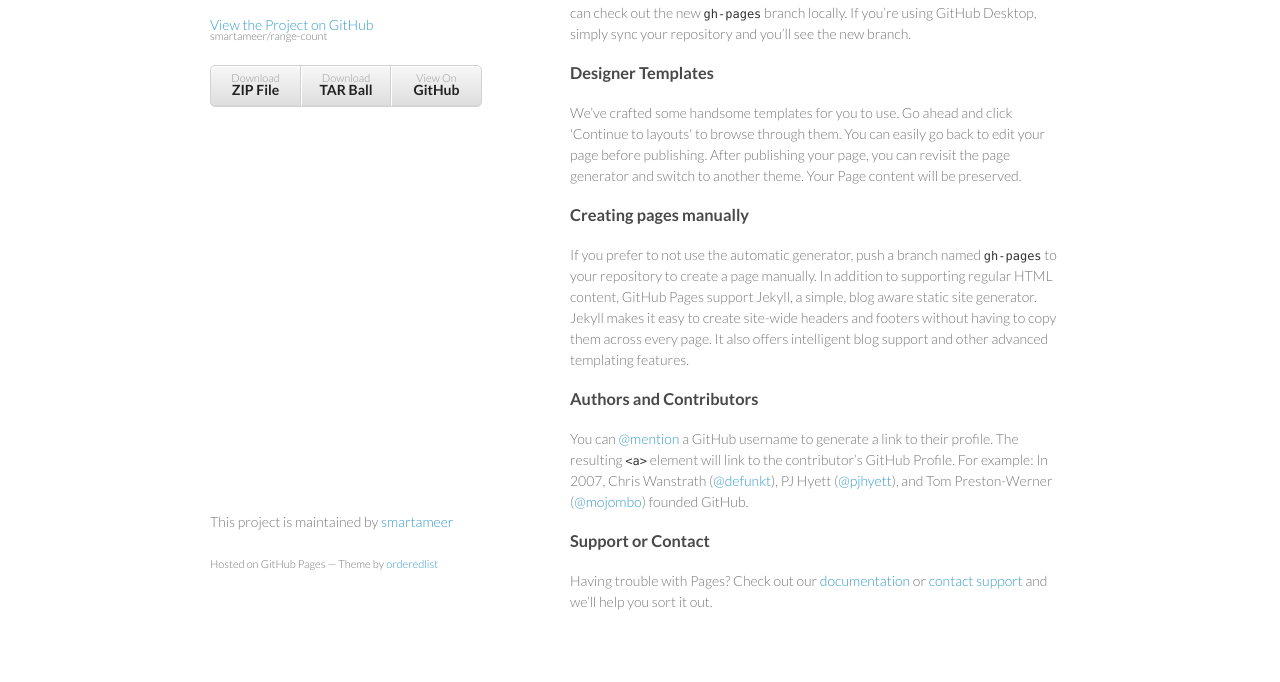
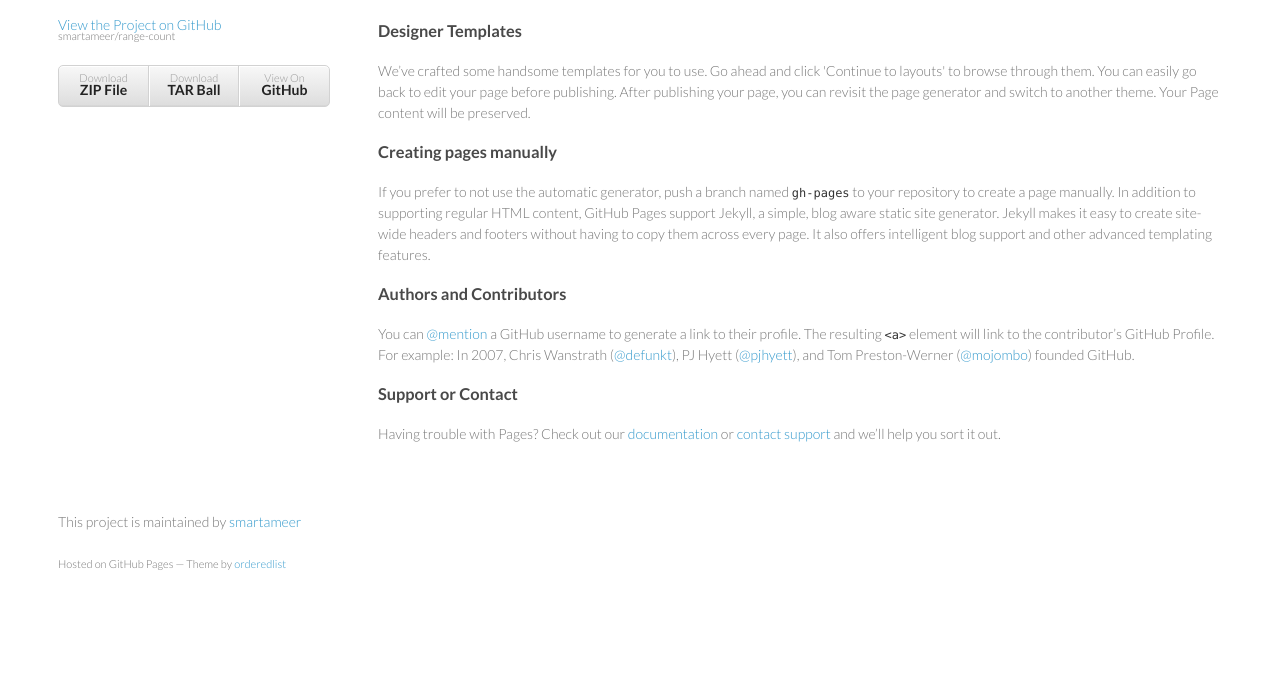
Before and after one commit to smartameer/range-count, a plain HTML site: page index.html in a window 1280 px wide. Shown: the part 157-839 px from the top of the page. After the commit the page ends 800 px from the top, so only its background shows below. Drawn offline with Linux system fonts and the light colour scheme.

Commit message:
adding full scape

```diff
--- a/stylesheets/styles.css
+++ b/stylesheets/styles.css
@@ -46,7 +46,7 @@ a small {
 }
 
 .wrapper {
-  width:860px;
+  width: 100%;
   margin:0 auto;
 }
 
@@ -160,9 +160,10 @@ header ul a strong {
 }
 
 section {
-  width:500px;
-  float:right;
-  padding-bottom:50px;
+    float: left;
+    margin-left: 320px;
+    padding-bottom: 50px;
+    position: relative;
 }
 
 small {
```
